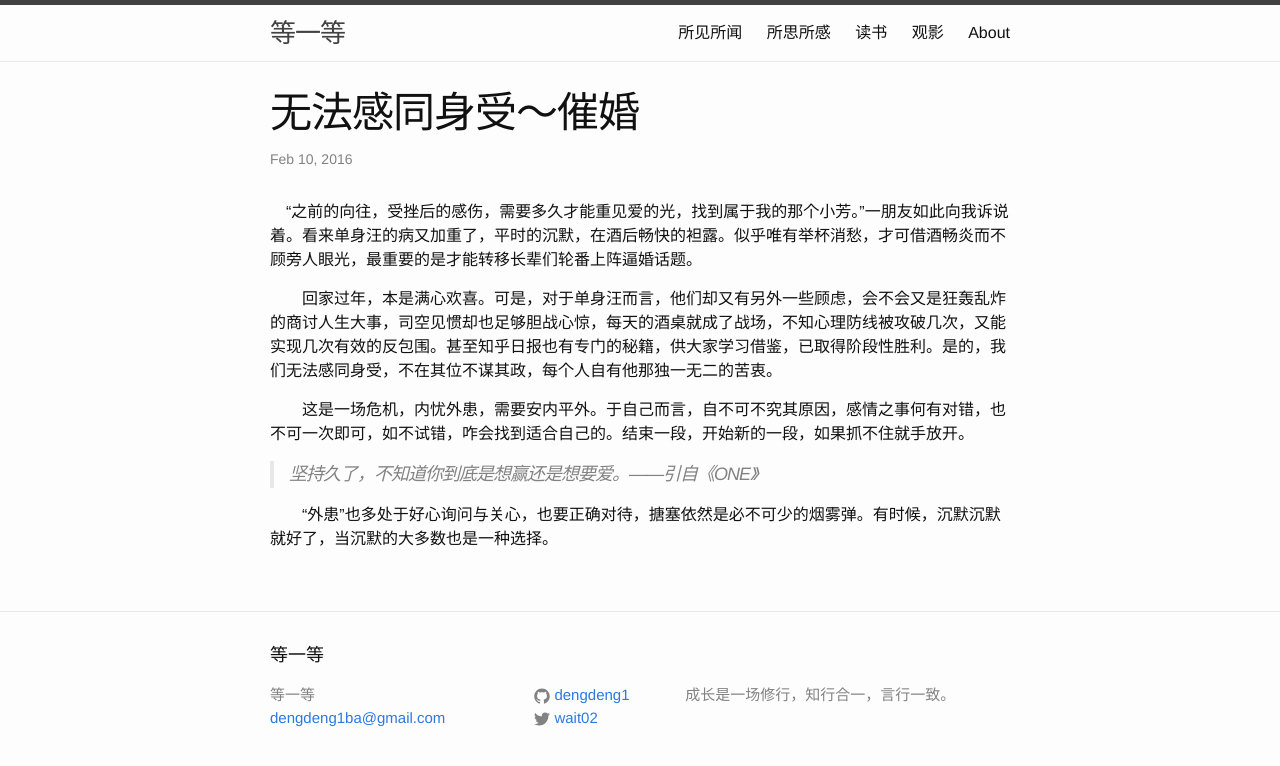
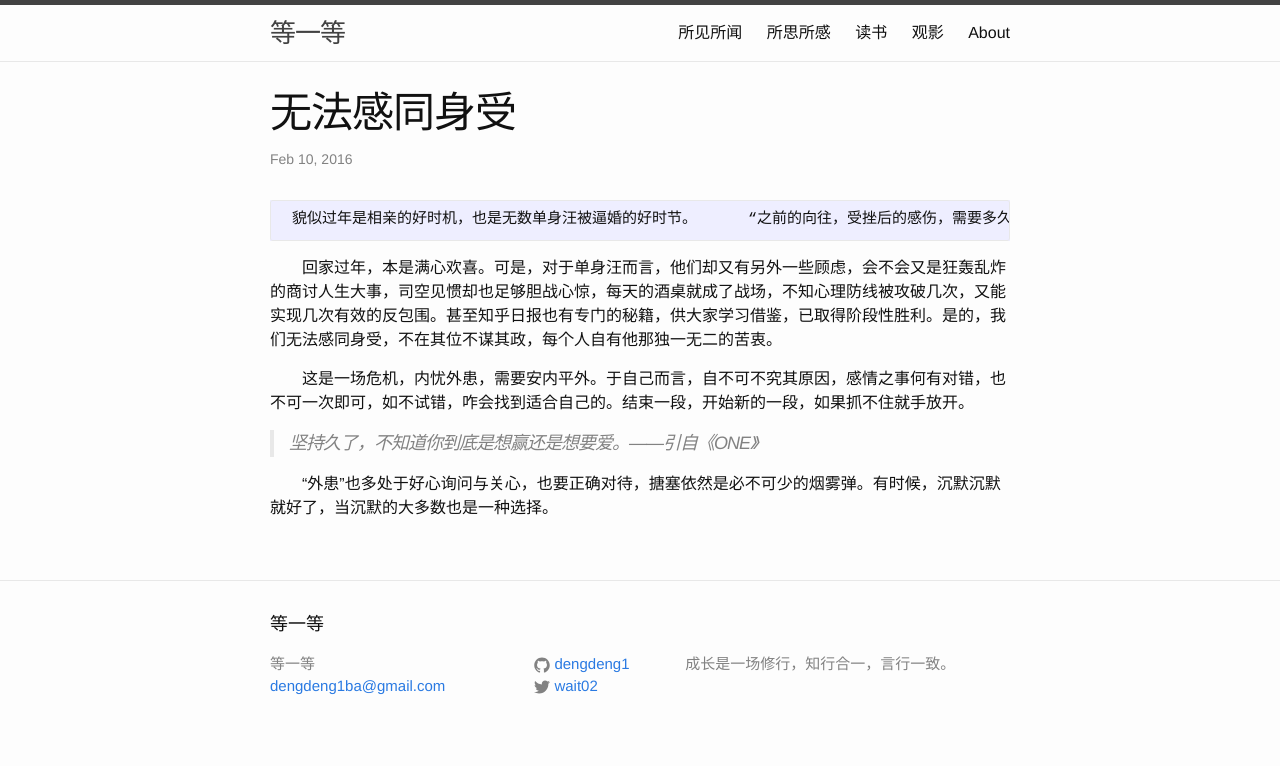
Before and after one commit to dengdeng1/dengdeng1.github.io, a Jekyll site: the page built from _posts/thinking/2016-02-10-marriage.md, in a window 1280 px wide. Shown: the top 766 px of the page. Built offline with Jekyll 4.4.1, drawn with Linux system fonts in a browser that asks for light colours.

Commit message:
Update 2016-02-10-marriage.md

```diff
--- a/_posts/thinking/2016-02-10-marriage.md
+++ b/_posts/thinking/2016-02-10-marriage.md
@@ -1,10 +1,10 @@
 ---
 layout: post
-title:  "无法感同身受～催婚"
+title:  "无法感同身受"
 date:   2016-02-10 20:00
 categories: thinking
 ---
-
+     貌似过年是相亲的好时机，也是无数单身汪被逼婚的好时节。
    　“之前的向往，受挫后的感伤，需要多久才能重见爱的光，找到属于我的那个小芳。”一朋友如此向我诉说着。看来单身汪的病又加重了，平时的沉默，在酒后畅快的袒露。似乎唯有举杯消愁，才可借酒畅炎而不顾旁人眼光，最重要的是才能转移长辈们轮番上阵逼婚话题。
 
  　　回家过年，本是满心欢喜。可是，对于单身汪而言，他们却又有另外一些顾虑，会不会又是狂轰乱炸的商讨人生大事，司空见惯却也足够胆战心惊，每天的酒桌就成了战场，不知心理防线被攻破几次，又能实现几次有效的反包围。甚至知乎日报也有专门的秘籍，供大家学习借鉴，已取得阶段性胜利。是的，我们无法感同身受，不在其位不谋其政，每个人自有他那独一无二的苦衷。
```
